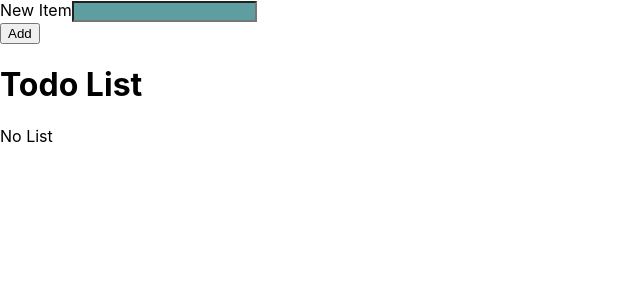
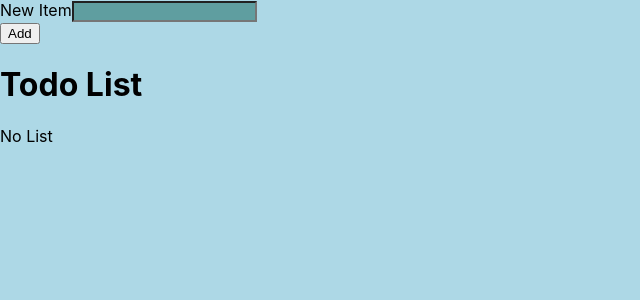
Before and after one commit to BrianShehu123/To-do-List, a React (Create React App) app in the folder to-do-list/: page / in a window 1280 px wide. Shown: the top 300 px of the page, without its empty margins (0-640 px from the left). Built offline with nearby package versions, Linux system fonts and the light colour scheme.

Commit message:
changes with css

```diff
--- a/to-do-list/src/styles.css
+++ b/to-do-list/src/styles.css
@@ -1,3 +1,8 @@
+
+body {
+background: lightblue;
+}
+
 .item-form-description {
     background-color: cadetblue;
 }
```
